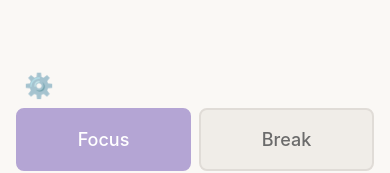
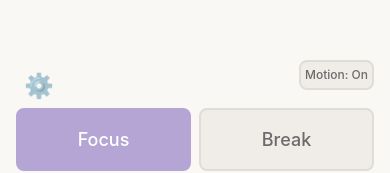
Before and after one commit to BriarCatLabs/pomotoma, a Vue app: page / in a window 390 px wide. Shown: the part 113-286 px from the top of the page. Built offline with nearby package versions, Linux system fonts and the light colour scheme.

Commit message:
Add Motion one-tap toggle button
- Add Motion toggle button in top-right corner
- Toggle persists to localStorage immediately
- Character display updates instantly via computed motionEnabled
- Mobile-responsive (smaller font/padding on narrow screens)
- Uses tokens.css only (no direct style values)

```diff
--- a/src/components/TimerPage.vue
+++ b/src/components/TimerPage.vue
@@ -3,6 +3,11 @@
     <div class="container">
       <!-- Settings Button (Top Left) -->
       <button type="button" class="settings-button" @click="openModal">⚙️</button>
+
+      <!-- Motion Toggle (Top Right) -->
+      <button type="button" class="motion-toggle" @click="toggleMotion">
+        Motion: {{ motionEnabled ? 'On' : 'Off' }}
+      </button>
 
       <!-- Mode Tabs -->
       <div class="mode-tabs">
@@ -81,6 +86,17 @@ const closeModal = () => {
   isModalOpen.value = false
 }
 
+const toggleMotion = () => {
+  const newSettings = {
+    focusMinutes: settings.value.focusMinutes,
+    breakMinutes: settings.value.breakMinutes,
+    motionEnabled: !settings.value.motionEnabled,
+    lastMode: settings.value.lastMode,
+  }
+
+  saveSettingsToStorage(newSettings)
+}
+
 const handleSave = (payload: { focusMinutes: number; breakMinutes: number; motionEnabled: boolean }) => {
   const newSettings = {
     focusMinutes: payload.focusMinutes,
@@ -148,6 +164,27 @@ watchEffect(() => {
   opacity: 1;
 }
 
+/* Motion Toggle */
+.motion-toggle {
+  position: absolute;
+  top: 0;
+  right: 0;
+  background: var(--color-bg-secondary);
+  border: 2px solid var(--color-border-light);
+  border-radius: var(--radius-md);
+  font-size: var(--font-size-sm);
+  font-weight: var(--font-weight-medium);
+  color: var(--color-text-secondary);
+  cursor: pointer;
+  padding: var(--spacing-xs) var(--spacing-sm);
+  transition: all var(--transition-base);
+}
+
+.motion-toggle:hover {
+  background: var(--color-bg-tertiary);
+  border-color: var(--color-border-medium);
+}
+
 /* Mode Tabs */
 .mode-tabs {
   display: flex;
@@ -200,5 +237,10 @@ watchEffect(() => {
   .timer-display {
     font-size: var(--font-size-3xl);
   }
+
+  .motion-toggle {
+    font-size: var(--font-size-xs);
+    padding: var(--spacing-xs);
+  }
 }
 </style>
```
